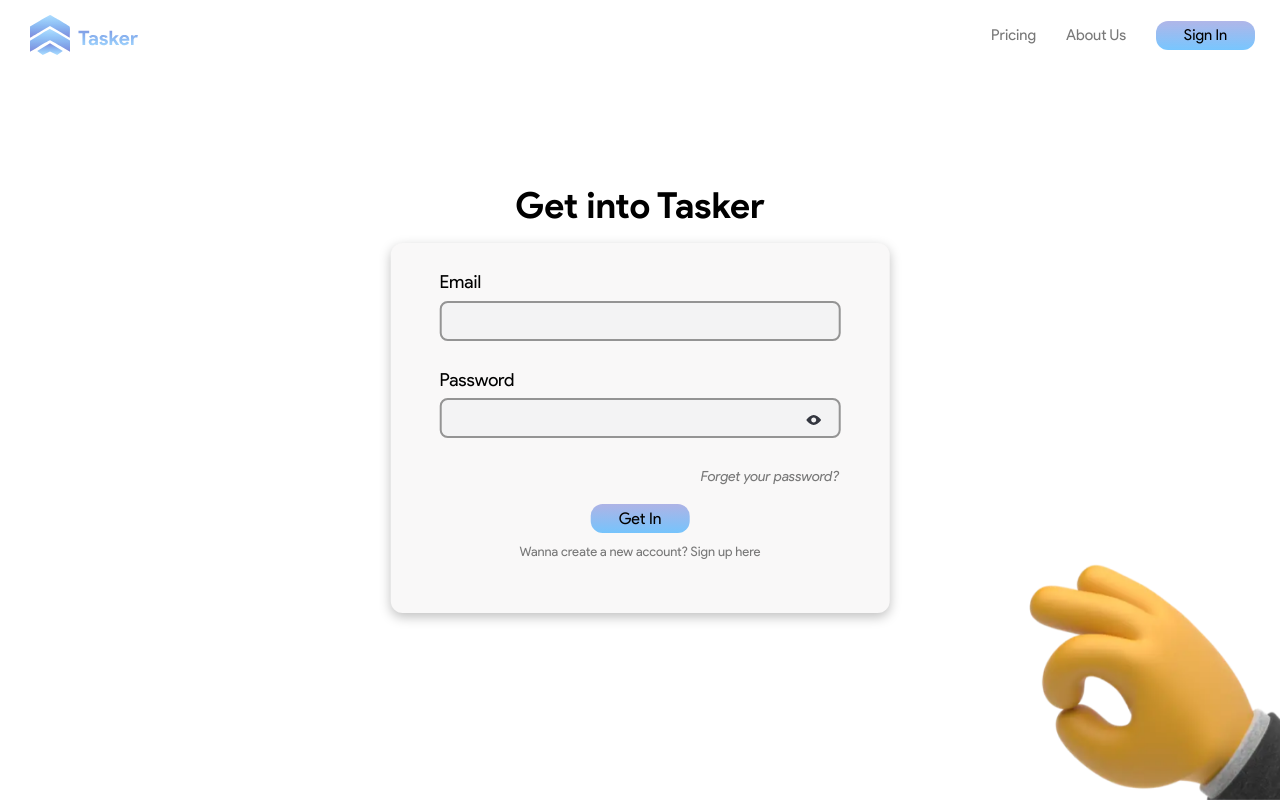
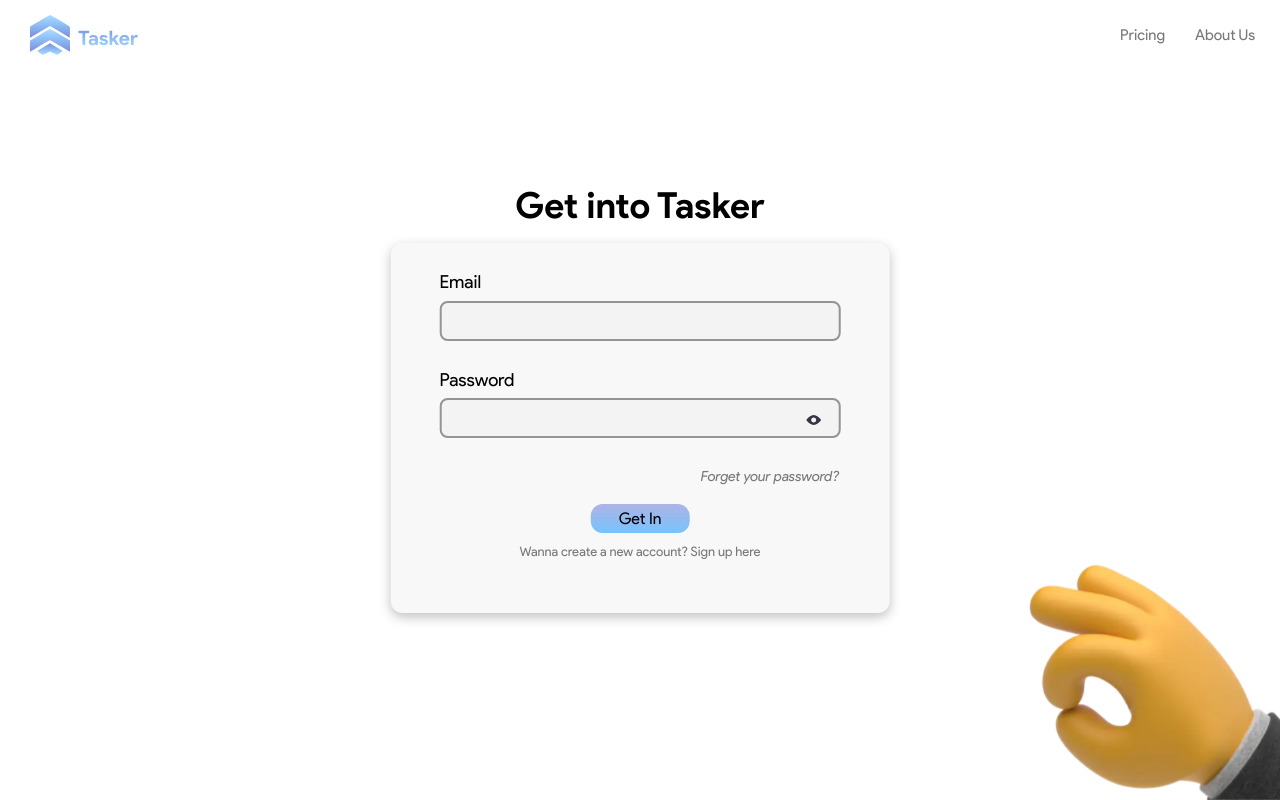
Before and after one commit to tasker-app/tasker-client, a React (Vite) app: page /signin in a window 1280 px wide. Built offline with nearby package versions, Linux system fonts and the light colour scheme.

Commit message:
feat: update header

```diff
--- a/src/components/AuthHeader/AuthHeader.tsx
+++ b/src/components/AuthHeader/AuthHeader.tsx
@@ -1,10 +1,10 @@
+import { Link, useLocation } from 'react-router-dom'
 import styled from 'styled-components'
 
 import { ReactComponent as Logo } from '@/assets/icons/logo.svg'
 
 import { Text } from '../Common'
 import { SignInButton } from '../SignInButton'
-
 const StyledAuthHeader = styled.div`
   background-color: transparent;
   height: 50px;
@@ -28,6 +28,9 @@ const Nav = styled.div`
   margin: 15px;
   cursor: pointer;
   white-space: nowrap;
+  a:-webkit-any-link {
+    text-decoration: none;
+  }
 
   span {
     &:hover {
@@ -46,25 +49,43 @@ const StyledLogo = styled(Logo)`
 `
 
 export const AuthHeader = () => {
+  const location = useLocation()
+
   return (
     <StyledAuthHeader>
       <StyledLogo />
       <NavContainer>
+        {location.pathname === '/pricing' ? (
+          ''
+        ) : (
           <Nav>
+            <Link to="/pricing">
               <StyledNavText color="#787878" size={15}>
                 Pricing
               </StyledNavText>
+            </Link>
           </Nav>
+        )}
+        {location.pathname === '/about-us' ? (
+          ''
+        ) : (
           <Nav>
             <StyledNavText color="#787878" size={15}>
               About Us
             </StyledNavText>
           </Nav>
+        )}
+        {location.pathname === '/signin' ? (
+          ''
+        ) : (
           <Nav>
+            <Link to="/signin">
               <SignInButton>
                 <Text size={15}>Sign In</Text>
               </SignInButton>
+            </Link>
           </Nav>
+        )}
       </NavContainer>
     </StyledAuthHeader>
   )
```
Lines whose indentation alone changed are shown as unchanged.
